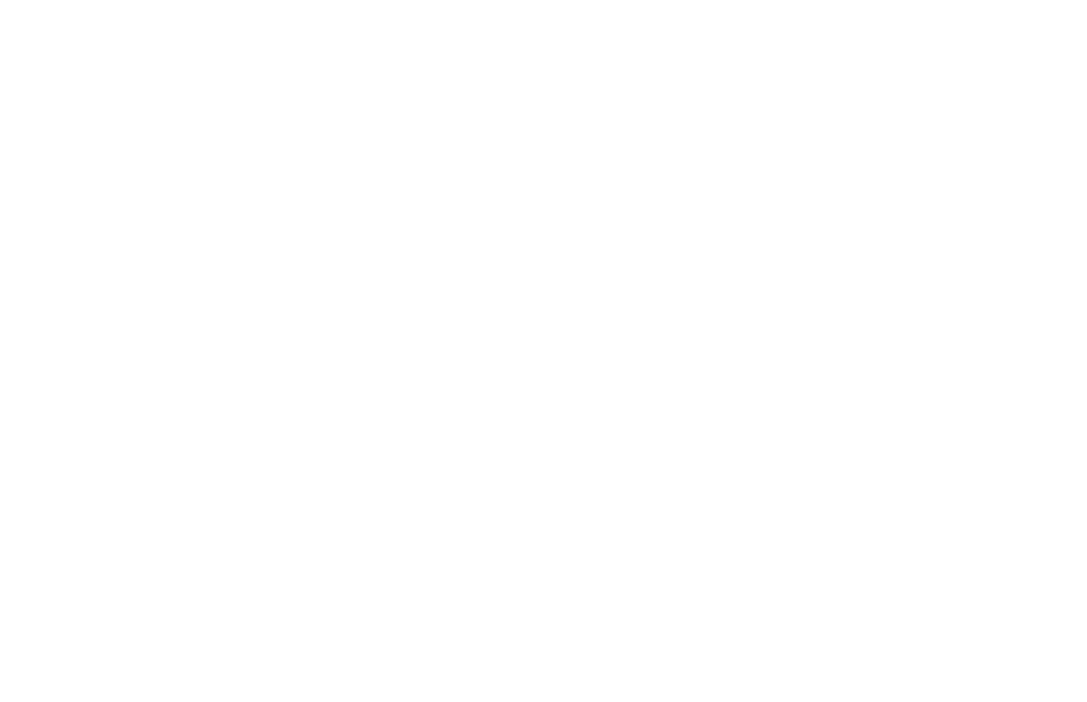
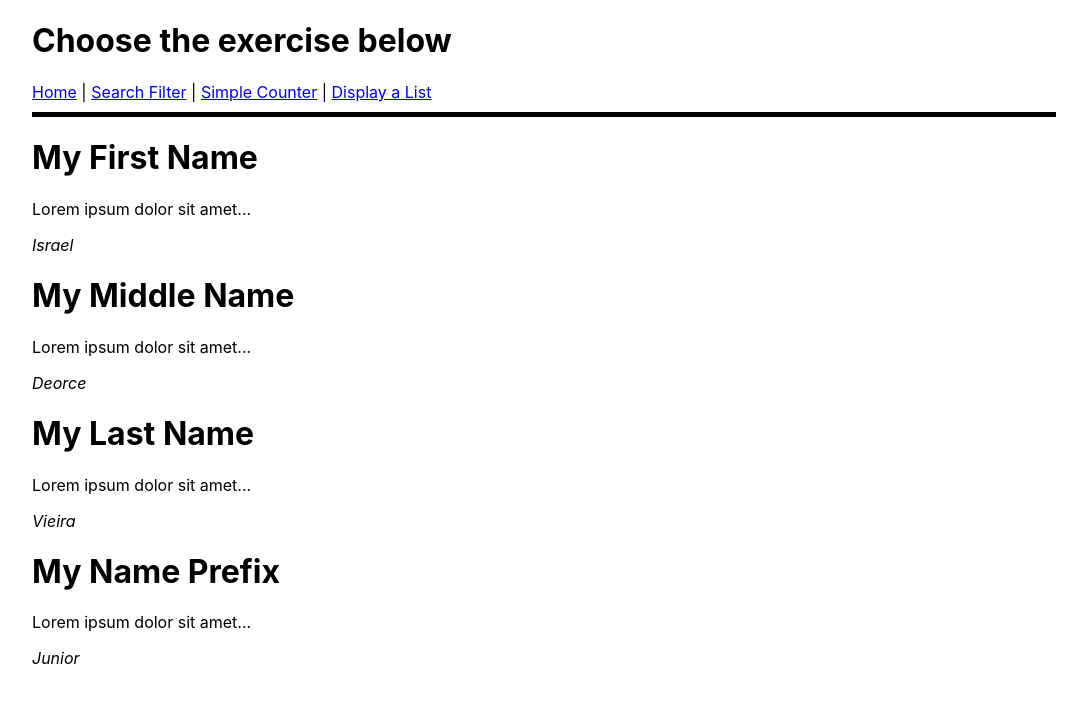
Before and after one commit to IsraelDeorce/practice-react, a React (Create React App) app: page /display-list in a window 1280 px wide. Before the commit this address had no page. Shown: the top 702 px of the page, without its empty margins (96-1183 px from the left). Built offline with nearby package versions, Linux system fonts and the light colour scheme.

Commit message:
✨Finished DisplayList exercise

```diff
--- a/src/App.tsx
+++ b/src/App.tsx
@@ -3,6 +3,7 @@
 import Home from "./pages/Home";
 import SearchFilter from "./pages/SearchFilter/SearchFilter";
 import SimpleCounter from "./pages/SimpleCounter/SimpleCounter";
+import DisplayList from "./pages/DisplayList/DisplayList";
 
 function App() {
   return (
@@ -12,6 +13,7 @@
           <Route index element={<Home />} />
           <Route path="search-filter" element={<SearchFilter />} />
           <Route path="simple-counter" element={<SimpleCounter />} />
+          <Route path="display-list" element={<DisplayList />} />
         </Route>
       </Routes>
     </Router>
--- a/src/components/Main/Main.tsx
+++ b/src/components/Main/Main.tsx
@@ -3,11 +3,12 @@
 function Main() {
   return (
     <div style={{ margin: '0 10%' }}>
-      <h1>Chosse the exercise below</h1>
+      <h1>Choose the exercise below</h1>
       <nav>
         <Link to="/">Home</Link> |{" "}
         <Link to="search-filter">Search Filter</Link> |{" "}
-        <Link to="simple-counter">Simple Counter</Link>
+        <Link to="simple-counter">Simple Counter</Link> |{" "}
+        <Link to="display-list">Display a List</Link>
       </nav>
       <div>
         <Outlet />
--- /dev/null
+++ b/src/pages/DisplayList/DisplayList.tsx
@@ -0,0 +1,36 @@
+/*
+3.Display a list in React
+React code to print each item from the list on the page using Array.map() function to display each item on the page.
+
+The list of items is displayed using React JS through the following steps:
+
+1.Declare list of items as JS Array.
+2.Access each item using Array.map()
+3.Return JSX code in callback function for every item.
+*/
+
+import { useState } from 'react';
+import './DisplayList.css';
+
+function DisplayList() {
+  const [blogs] = useState([
+    { title: 'My First Name', body: 'Lorem ipsum dolor sit amet...', author: 'Israel' },
+    { title: 'My Middle Name', body: 'Lorem ipsum dolor sit amet...', author: 'Deorce' },
+    { title: 'My Last Name', body: 'Lorem ipsum dolor sit amet...', author: 'Vieira' },
+    { title: 'My Name Prefix', body: 'Lorem ipsum dolor sit amet...', author: 'Junior' },
+  ]);
+
+  return (
+    <div className="DisplayList">
+      {blogs.map((b, i) => (
+        <div key={i} className="blog-preview">
+          <h1>{b.title}</h1>
+          <p>{b.body}</p>
+          <i>{b.author}</i>
+        </div>
+      ))}
+    </div>
+  )
+}
+
+export default DisplayList;
```
Also changed, not shown: src/pages/DisplayList/DisplayList.css (added).
